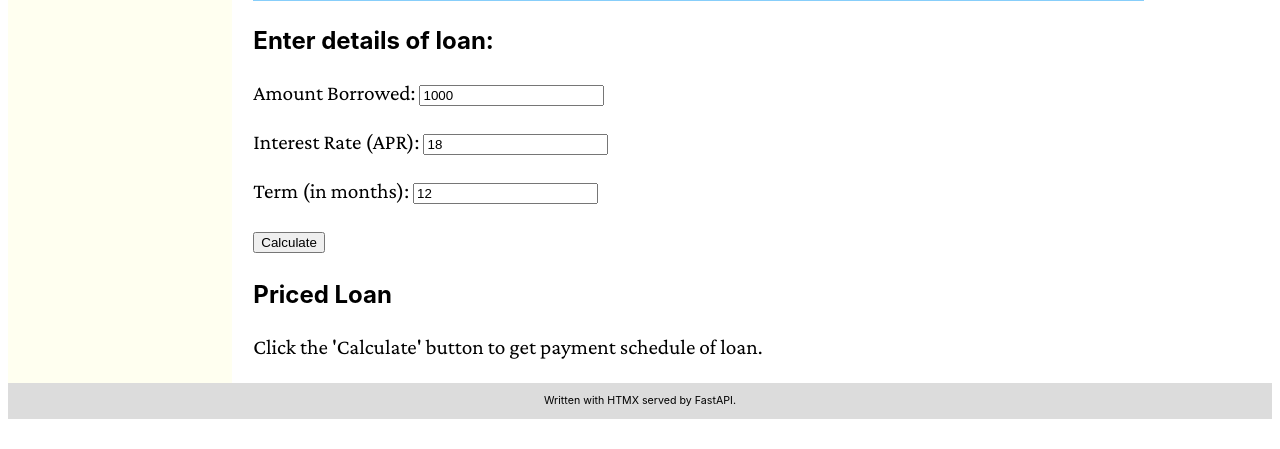
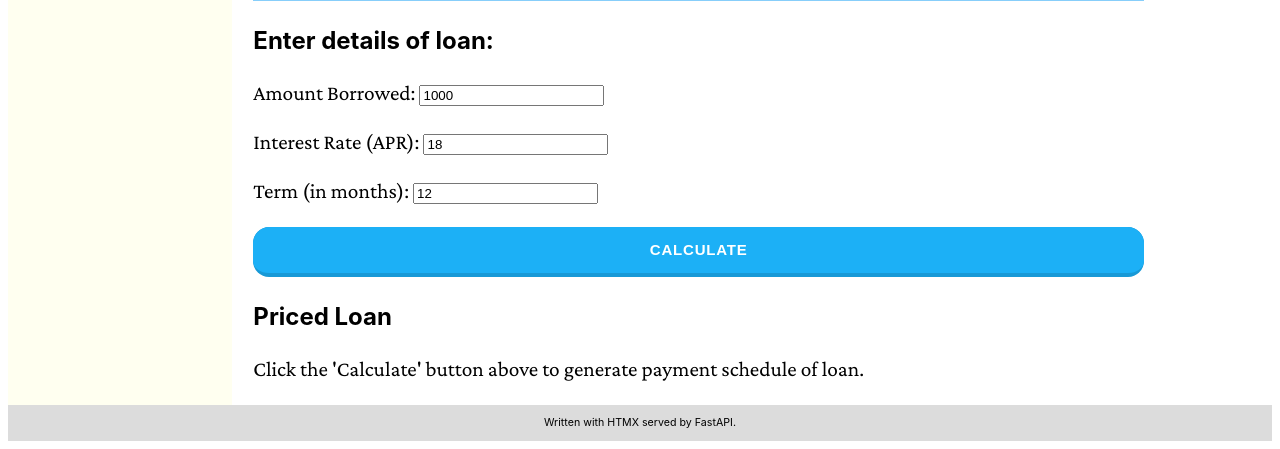
Before and after one commit to natlund/fastapi_htmx_quant, a FastAPI app: page /loan-payment-calculator in a window 1280 px wide. Shown: the part 1053-1502 px from the top of the page. Before the commit the page ends 1472 px from the top, so only its background shows below. Run offline with FastAPI, Linux system fonts and the light colour scheme.

Commit message:
Add button-19 and button-30 to CSS file. Use button-19 for Calculate

```diff
--- a/src/static/base.css
+++ b/src/static/base.css
@@ -105,3 +105,115 @@ nav a:hover {
     grid-row: 2;
     grid-column: 3;
 }
+
+
+.button-19 {
+  appearance: button;
+  background-color: #1899D6;
+  border: solid transparent;
+  border-radius: 16px;
+  border-width: 0 0 4px;
+  box-sizing: border-box;
+  color: #FFFFFF;
+  cursor: pointer;
+  display: inline-block;
+  font-family: din-round,sans-serif;
+  font-size: 15px;
+  font-weight: 700;
+  letter-spacing: .8px;
+  line-height: 20px;
+  margin: 0;
+  outline: none;
+  overflow: visible;
+  padding: 13px 16px;
+  text-align: center;
+  text-transform: uppercase;
+  touch-action: manipulation;
+  transform: translateZ(0);
+  transition: filter .2s;
+  user-select: none;
+  -webkit-user-select: none;
+  vertical-align: middle;
+  white-space: nowrap;
+  width: 100%;
+}
+
+.button-19:after {
+  background-clip: padding-box;
+  background-color: #1CB0F6;
+  border: solid transparent;
+  border-radius: 16px;
+  border-width: 0 0 4px;
+  bottom: -4px;
+  content: "";
+  left: 0;
+  position: absolute;
+  right: 0;
+  top: 0;
+  z-index: -1;
+}
+
+.button-19,
+.button-19:focus {
+  user-select: auto;
+}
+
+.button-19:hover:not(:disabled) {
+  filter: brightness(1.1);
+  -webkit-filter: brightness(1.1);
+}
+
+.button-19:disabled {
+  cursor: auto;
+}
+
+.button-19:active {
+  border-width: 4px 0 0;
+  background: none;
+}
+
+
+.button-30 {
+  align-items: center;
+  appearance: none;
+  background-color: #FCFCFD;
+  border-radius: 4px;
+  border-width: 0;
+  box-shadow: rgba(45, 35, 66, 0.4) 0 2px 4px,rgba(45, 35, 66, 0.3) 0 7px 13px -3px,#D6D6E7 0 -3px 0 inset;
+  box-sizing: border-box;
+  color: #36395A;
+  cursor: pointer;
+  display: inline-flex;
+  font-family: "JetBrains Mono",monospace;
+  height: 48px;
+  justify-content: center;
+  line-height: 1;
+  list-style: none;
+  overflow: hidden;
+  padding-left: 16px;
+  padding-right: 16px;
+  position: relative;
+  text-align: left;
+  text-decoration: none;
+  transition: box-shadow .15s,transform .15s;
+  user-select: none;
+  -webkit-user-select: none;
+  touch-action: manipulation;
+  white-space: nowrap;
+  will-change: box-shadow,transform;
+  font-size: 18px;
+}
+
+.button-30:focus {
+  box-shadow: #D6D6E7 0 0 0 1.5px inset, rgba(45, 35, 66, 0.4) 0 2px 4px, rgba(45, 35, 66, 0.3) 0 7px 13px -3px, #D6D6E7 0 -3px 0 inset;
+}
+
+.button-30:hover {
+  box-shadow: rgba(45, 35, 66, 0.4) 0 4px 8px, rgba(45, 35, 66, 0.3) 0 7px 13px -3px, #D6D6E7 0 -3px 0 inset;
+  transform: translateY(-2px);
+}
+
+.button-30:active {
+  box-shadow: #D6D6E7 0 3px 7px inset;
+  transform: translateY(2px);
+}
--- a/src/templates/loan_payment_calculator.html
+++ b/src/templates/loan_payment_calculator.html
@@ -81,10 +81,10 @@
             <p><label>Amount Borrowed: <input type="text" name="principal" value="1000"></label></p>
             <p><label>Interest Rate (APR): <input type="text" name="APR" value="18"></label></p>
             <p><label>Term (in months): <input type="number" name="term" value="12"></label></p>
-            <button>Calculate</button>
+            <button class="button-19" role="button">Calculate</button>
         </form>
         <h3>Priced Loan</h3>
-        <div id="priced_loan">Click the 'Calculate' button to get payment schedule of loan.</div>
+        <div id="priced_loan">Click the 'Calculate' button above to generate payment schedule of loan.</div>
     </div>
     <div class="deadspace"></div>
     <footer>Written with HTMX served by FastAPI.</footer>
```
